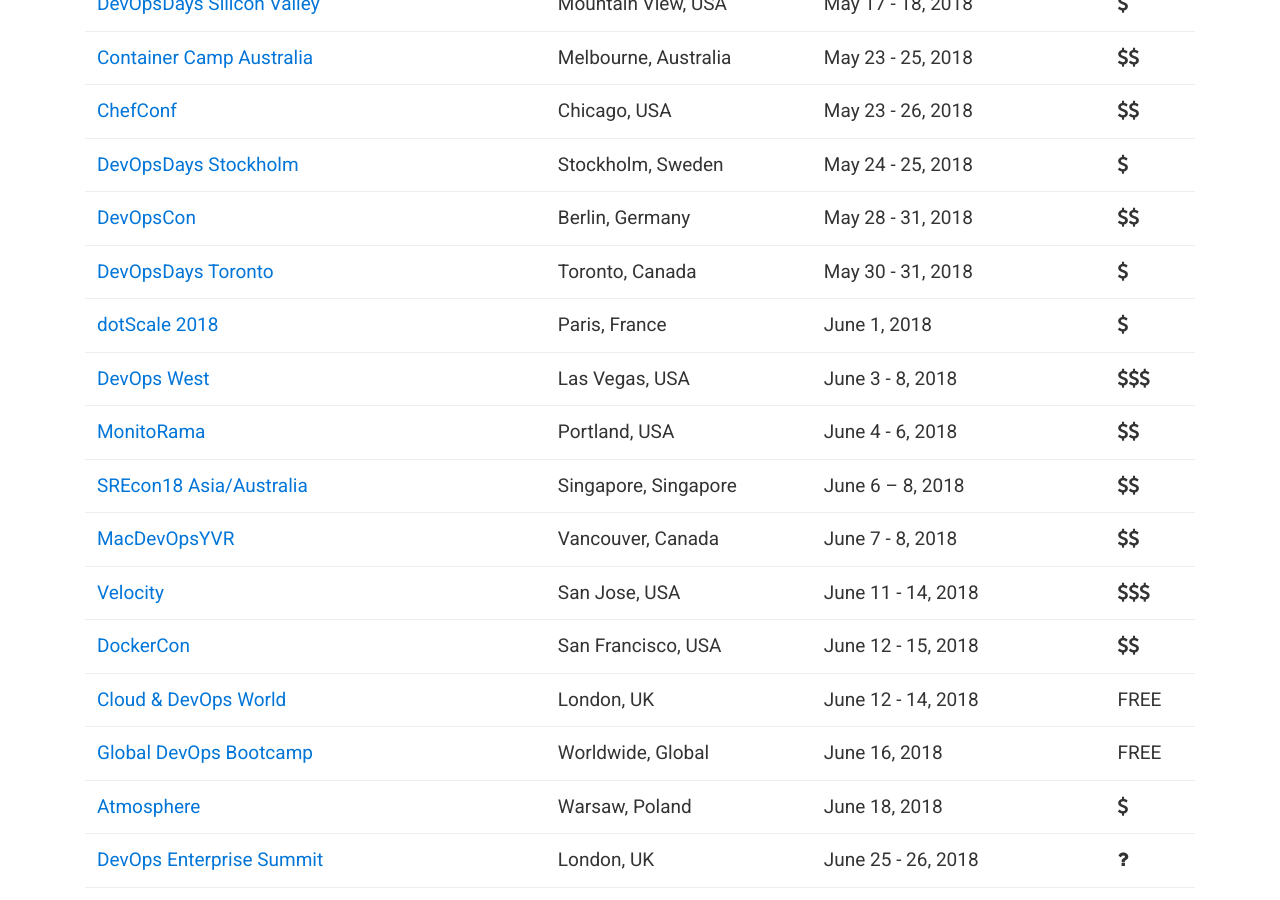
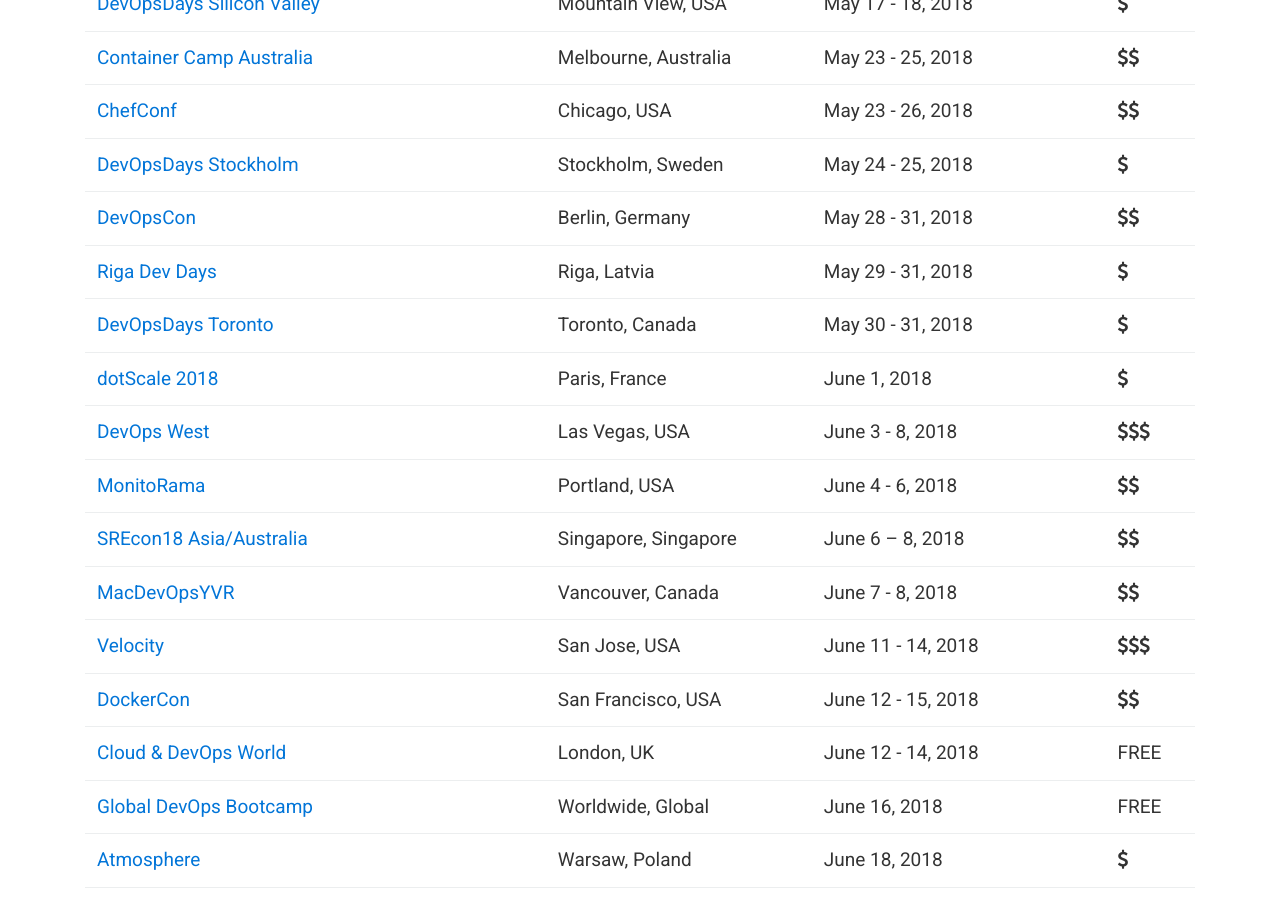
Before and after one commit to finspin/gotodevops.org, a Jekyll site: the page built from index.md, in a window 1280 px wide and 900 px high, scrolled down 2788 px. Built offline with Jekyll 4.4.1, drawn with Linux system fonts in a browser that asks for light colours; nearby versions of some CDN libraries.

Commit message:
Added Riga Dev Days

```diff
--- a/_data/conferences.yml
+++ b/_data/conferences.yml
@@ -15,7 +15,6 @@
   date: January 15 - 19, 2018
   start-date: 1515974400
   cost: 2
-
 
 - name: Devops 2018 Copenhagen
   url: https://www.eficode.com/events/devops-copenhagen
@@ -477,6 +476,15 @@
   start-date: 1527465600
   cost: 2
 
+- name: Riga Dev Days
+  url: https://rigadevdays.lv/
+  location:
+      city: Riga
+      country: Latvia
+  date: May 29 - 31, 2018
+  start-date: 1527552000
+  cost: 1
+
 - name: DevOpsDays Toronto
   url: https://www.devopsdays.org/events/2018-toronto
   location:
```
